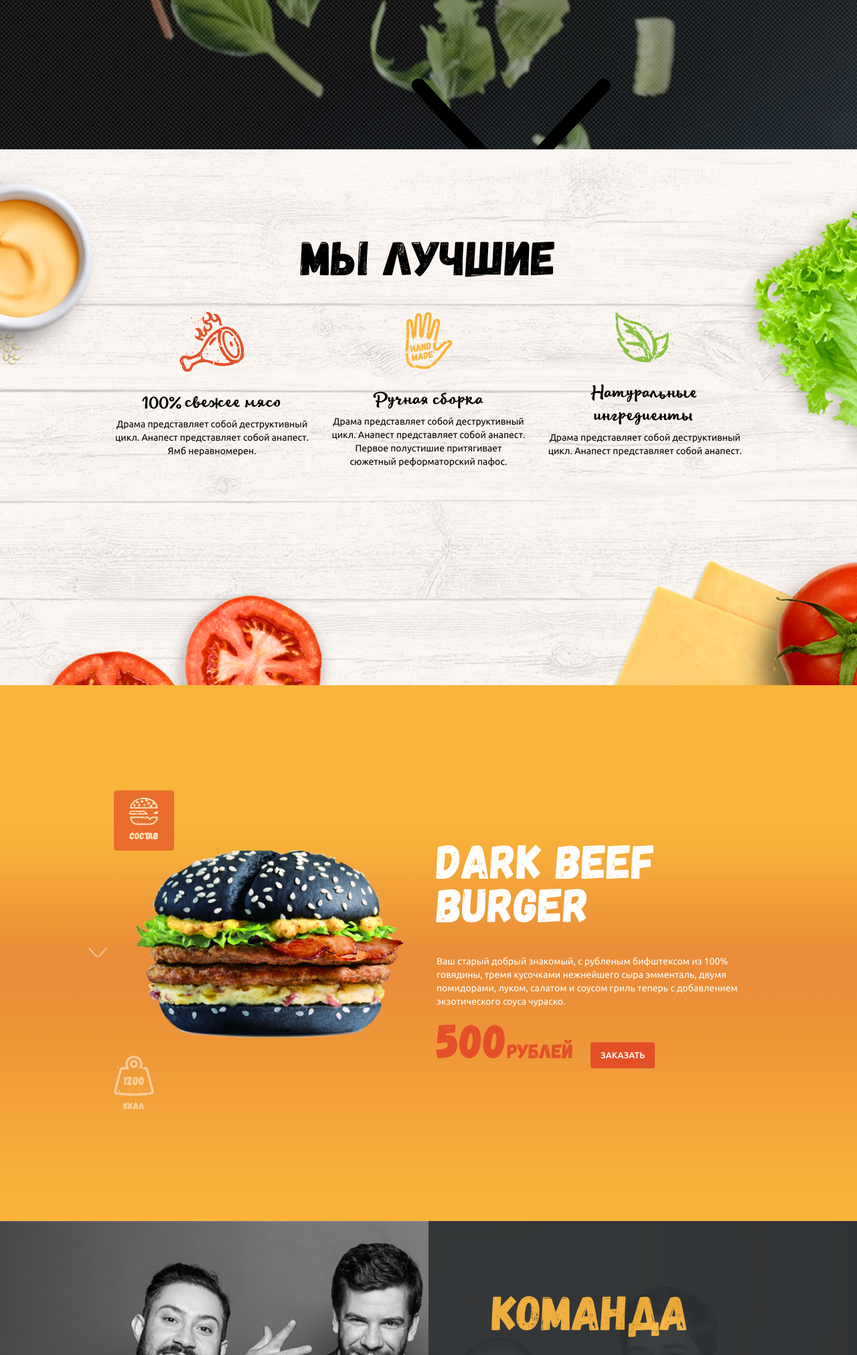
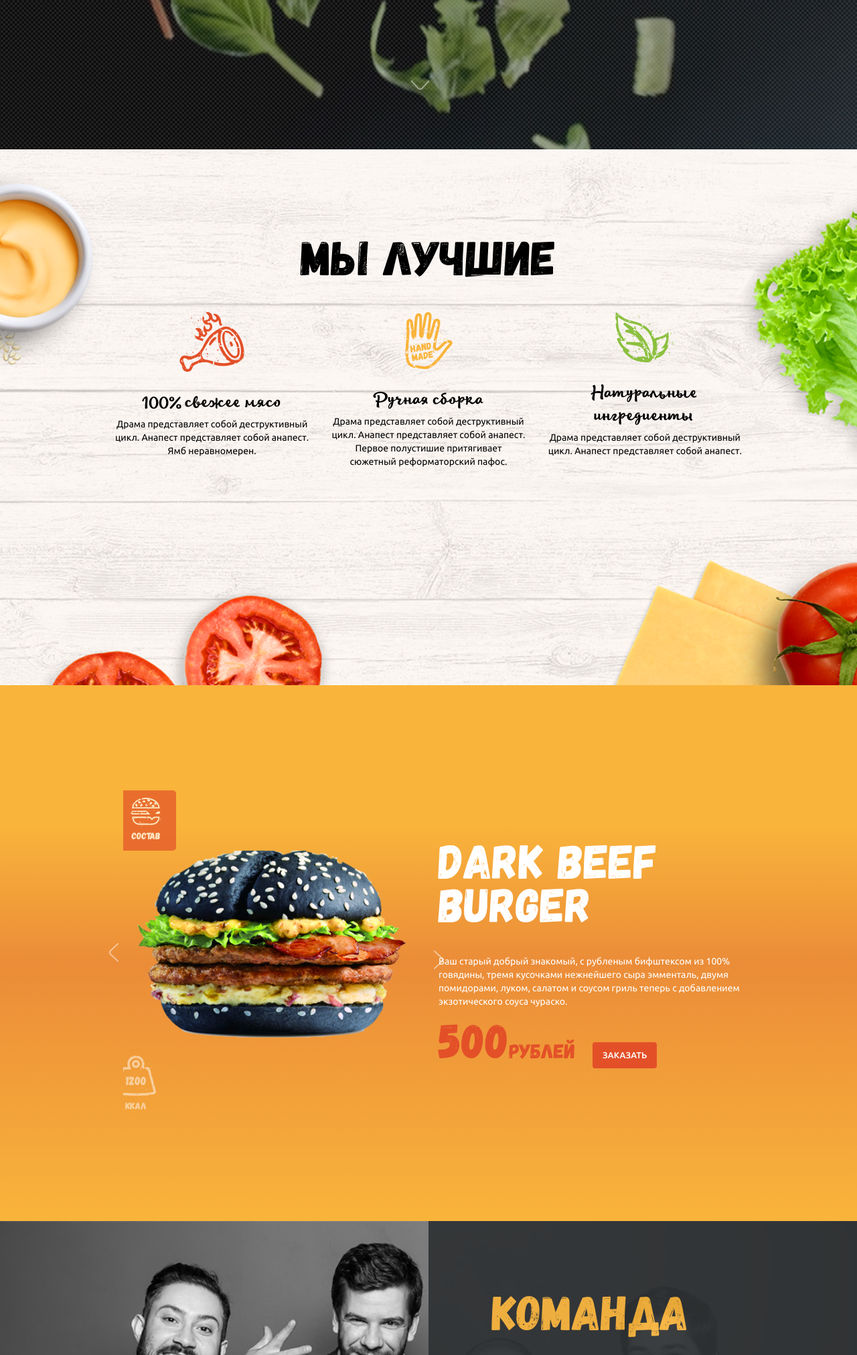
Before and after one commit to IrinaKryukova/Burgers, a plain HTML site: page index.html in a window 1280 px wide. Shown: the part 577-2600 px from the top of the page at 67% size. Drawn offline with Linux system fonts and the light colour scheme.

Commit message:
Fix changes

```diff
--- a/css/blocks/full-screen_menu.scss
+++ b/css/blocks/full-screen_menu.scss
@@ -13,9 +13,9 @@
 	z-index: 30;
 	display: none;
 	transition: opacity .3s;
-	@include tablets {
+	/*@include tablets {
 		display: flex;
-	}
+	}*/
 
 	&_visible {
 		display: flex;
--- a/css/blocks/nav.scss
+++ b/css/blocks/nav.scss
@@ -61,7 +61,7 @@
     max-width: 1.25rem;
     max-height: 12.5rem;
     top: 5.5rem;
-    right: 17%;
+    right: 4%;
     z-index: 5;
     @include tablets {
         display: none;
--- a/css/blocks/promo.scss
+++ b/css/blocks/promo.scss
@@ -67,15 +67,13 @@
 .scroll__btn {
     width: 1.8125rem;
     height: 0.9375rem;
-    background-repeat: no-repeat;
-    background-size: contain;
     display: block;
     position: absolute;
     bottom: 2.5625rem;
     left: 50%;
     transform: translateX(-50%);
 }
-.arrow-scroll {
+.arrow-scroll__pic {
     width: 1.75rem;
     height: 0.875rem;
     fill: $white;
--- a/css/blocks/slider.scss
+++ b/css/blocks/slider.scss
@@ -1,23 +1,47 @@
+.slider-burgers {
+    background-color: $yellow;
+    background-image: linear-gradient(to top, #f9b43b 0%, #eb8c38 48%, #f9b43b 74%, #f9b43b 100%);
+
+}
 .slider__container {
-    background: url("../../burgers_img/Rectangle_1.png") center center/cover no-repeat;
     display: flex;
     justify-content: center;
     align-items: center;
     width: 100%;
     height: 100%;
+    margin: 0 auto;
+    max-width: 58.75px;
+    position: relative;
 }
 .slider {
     display: flex;
     min-width: 58.75rem;
     overflow: hidden;
-    margin: 0 10px;
     color: $white;
 }
 
 .slider__items {
     display: flex;
+    justify-content: center;
+    align-items: center;
     position: relative;
     will-change: right;
+}
+.arrow-left, .arrow__right {
+    position: absolute;
+    top: 50%;
+}
+.arrow-left {
+    left: 0;
+}
+.arrow__right {
+    right: 0;
+}
+.arrow-scroll__pic.left {
+    transform: rotate(90deg);
+}
+.arrow-scroll__pic.right{
+    transform: rotate(-90deg);
 }
 .burger__item {
     display: flex;
@@ -26,9 +50,29 @@
     box-sizing: border-box;
     max-width: 58.75rem;
     height: 100%;
+    @include tablets {
+        flex-direction: column;
+        margin: 9rem 2rem;
+        max-width: 35rem;
+    }
 }
 .burger__pic {
     margin-right: 2rem;
+    @include tablets {
+        display: flex;
+        flex-direction: row;
+    }
+}
+.burger__desc {
+        text-align: left;
+        min-width: 30rem;
+    @include tablets {
+        display: flex;
+        flex-direction: column;
+        justify-content: center;
+        align-items: center;
+        text-align: center;
+    }
 }
 .icon-burger {
     fill: $white;
--- a/index.html
+++ b/index.html
@@ -98,7 +98,7 @@
                         </div>
                         <div class="arrow__scroll">
                             <a href="#" class="scroll__btn">
-                                <svg class="arrow-scroll__left">
+                                <svg class="arrow-scroll__pic">
                                     <use xlink:href="./sprite.svg#arrow-scroll"></use>
                                 </svg>
                             </a>
@@ -162,7 +162,7 @@
                 <section class="section slider-burgers" id="product">
                     <div class="container slider__container">
                         <a class="arrow__left" id="left" href="#">
-                            <svg class="arrow-scroll left">
+                            <svg class="arrow-scroll__pic left">
                                 <use xlink:href="./sprite.svg#arrow-scroll"></use>
                             </svg>
                         </a>
@@ -208,8 +208,8 @@
                             </div>
                         </div>
                         <a class="arrow__right" id="right" href="#">
-                            <svg class="arrow-scroll right">
-                                <use xlink:href="./hand.svg#arrow-scroll"></use>
+                            <svg class="arrow-scroll__pic right">
+                                <use xlink:href="./sprite.svg#arrow-scroll"></use>
                             </svg>
                         </a>
                         </a>
```
Also changed, not shown: main.css, script.js (added), 1 other file.
